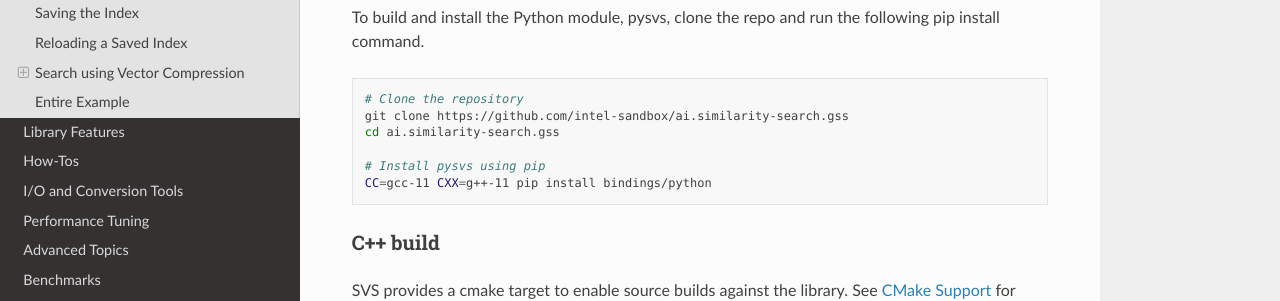
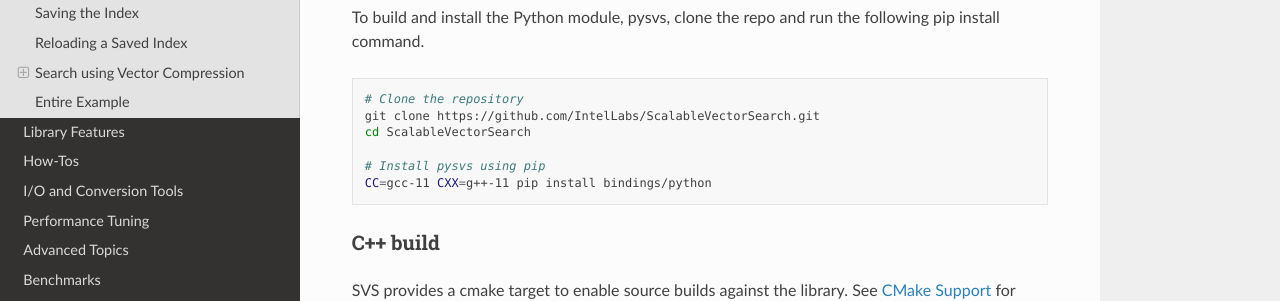
Before and after one commit to intel/ScalableVectorSearch, a Sphinx documentation site: the page built from docs/start.rst, in a window 1280 px wide and 900 px high, scrolled down 831 px. Shown: the part 151-452 px from the top of the window. Built offline with Sphinx 7.4.7 and the Read the Docs theme 2.0.0, drawn with Linux system fonts in a browser that asks for light colours.

```diff
--- a/docs/advanced/build.rst
+++ b/docs/advanced/build.rst
@@ -98,7 +98,7 @@ To include the C++ portion of the library in a CMake based project, follow the t
     include(FetchContent)
     FetchContent_Declare(
         svs
-        GIT_REPOSITORY https://github.com/intel-sandbox/ai.similarity-search.gss
+        GIT_REPOSITORY https://github.com/IntelLabs/ScalableVectorSearch.git
         GIT_TAG dev
     )
 
--- a/docs/benchs/small_scale_benchs.rst
+++ b/docs/benchs/small_scale_benchs.rst
@@ -29,7 +29,8 @@ Comparison to Other Implementations
 
 We compare SVS to five widely adopted approaches: Vamana [SDSK19]_, HSNWlib [MaYa18]_, FAISS-IVFPQfs [JoDJ19]_, ScaNN
 [GSLG20]_, and NGT [IwMi18]_. We use the implementations available through `ANN-Benchmarks <https://github.com/erikbern/ann-benchmarks>`_
-(`commit 167f129 <https://github.com/erikbern/ann-benchmarks/commit/167f1297b21789d13a9fa82646c522011df8c163>`_ , October 4th 2022).
+(`commit 167f129 <https://github.com/erikbern/ann-benchmarks/commit/167f1297b21789d13a9fa82646c522011df8c163>`_ , October 4th 2022)
+and for SVS we use `commit ad821d8 <https://github.com/IntelLabs/ScalableVectorSearch/commit/ad821d8c94cb69a67c8744b98ee1c79d3e3a299c>`_.
 See :ref:`param_setting_bench_small_scale` for details on the evaluated configurations for
 each method. We run the evaluation in the three different :ref:`query modes <query_batch_size>`. [#ft2]_
 
@@ -197,7 +198,7 @@ LVQ-4x8, with a slighter higher memory footprint.
           the Intel logo, and other Intel marks are trademarks of Intel Corporation or its subsidiaries.  Other names and
           brands may be claimed as the property of others.
 
-.. [#ft3] All experimental results were completed by April 2023.
+.. [#ft3] All experimental results were completed by April 30th 2023.
 
 .. [#ft2] NGT-qg is not included in the query batch mode evaluation because the available implementation does not support
           multi-query processing.
--- a/docs/start.rst
+++ b/docs/start.rst
@@ -38,8 +38,8 @@ To build and install the Python module, pysvs, clone the repo and run the follow
 .. code-block:: sh
 
     # Clone the repository
-    git clone https://github.com/intel-sandbox/ai.similarity-search.gss
-    cd ai.similarity-search.gss
+    git clone https://github.com/IntelLabs/ScalableVectorSearch.git
+    cd ScalableVectorSearch
 
     # Install pysvs using pip
     CC=gcc-11 CXX=g++-11 pip install bindings/python
```
Also changed, not shown: README.md (+8 -8 lines), docs/benchs/large_scale_benchs.rst (+4 -4 lines).
